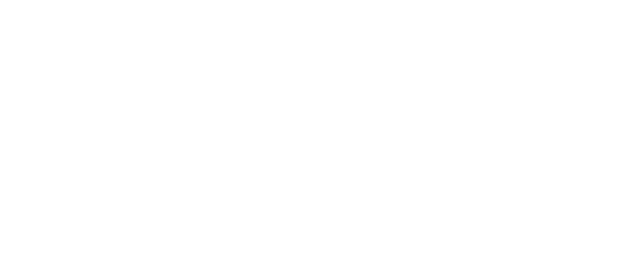
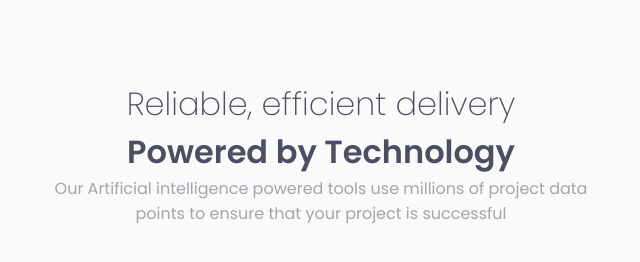
Before and after one commit to ArizonaMangoJuice/Four-card-feature-section, a plain HTML site: page index.html in a window 1280 px wide. Shown: the whole page, without its empty margins (319-959 px from the left). Drawn offline with Linux system fonts and the light colour scheme.

Commit message:
created title in html and css

```diff
--- a/index.css
+++ b/index.css
@@ -0,0 +1,43 @@
+*{
+    padding: 0;
+    margin: 0;
+    font-family: 'Poppins', sans-serif;
+}
+
+.normal-font{
+    font-size: 15px;
+}
+
+.main-container{
+    height: 100vh;
+    width: 100%;
+    background-color: hsl(0, 0%, 98%);
+    padding: 0;
+    margin: 0;
+}
+
+.title{
+    text-align: center;
+}
+
+.title-container{
+    padding-top: 80px;
+}
+
+.description{
+    width: 540px;
+    text-align: center;
+    margin: auto;
+}
+
+.thin{
+    font-weight: 200;
+}
+
+.very-dark-blue{
+    color: hsl(234, 12%, 34%);
+}
+
+.grayish-blue{
+   color: hsl(229, 6%, 66%);
+}
--- a/index.html
+++ b/index.html
@@ -3,15 +3,19 @@
 <head>
   <meta charset="UTF-8">
   <meta name="viewport" content="width=device-width, initial-scale=1.0"> <!-- displays site properly based on user's device -->
-
+  <link rel="preconnect" href="https://fonts.gstatic.com">
+  <link href="https://fonts.googleapis.com/css2?family=Poppins:wght@200;400;600&display=swap" rel="stylesheet">
   <link rel="icon" type="image/png" sizes="32x32" href="./images/favicon-32x32.png">
   <link rel="stylesheet" href="./index.css">
   <title>Frontend Mentor | Four card feature section</title>
-
 </head>
 <body>
   <div class="main-container">
-
+    <div class="title-container">
+      <h1 class="thin title very-dark-blue">Reliable, efficient delivery</h1>
+      <h1 class="thick title very-dark-blue">Powered by Technology</h1>
+      <p class="light description grayish-blue">Our Artificial intelligence powered tools use millions of project data points to ensure that your project is successful</p>
+    </div>
   </div>
 </body>
 </html>
```
